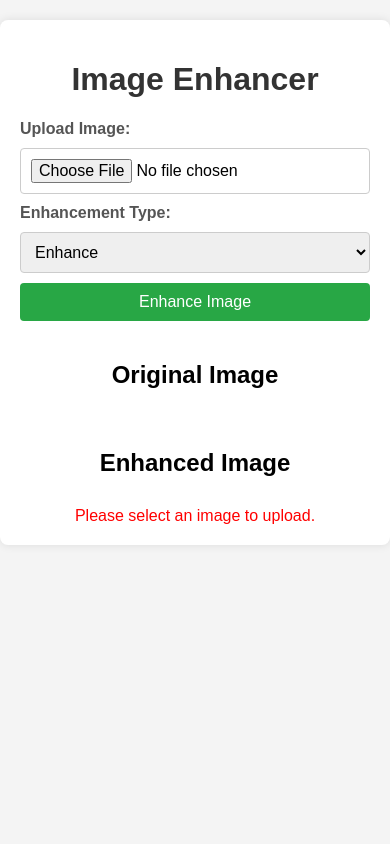
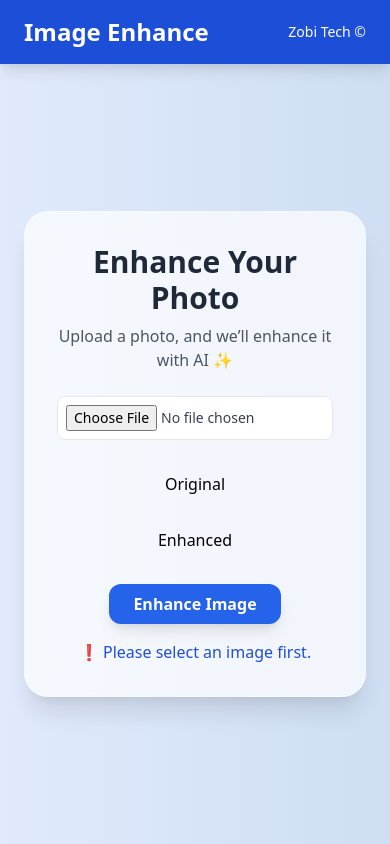
Before and after one commit to Bhayazk/Image_enhance, a plain HTML site: page index.html in a window 390 px wide. Both pictures are taken after a click on the button "Enhance Image". Drawn offline with nearby package versions, Linux system fonts and the light colour scheme.

Commit message:
Update index.html

```diff
--- a/index.html
+++ b/index.html
@@ -1,280 +1,146 @@
+
 <!DOCTYPE html>
 <html lang="en">
 <head>
-  <meta charset="UTF-8">
-  <meta name="viewport" content="width=device-width, initial-scale=1.0">
-  <title>Image Enhancer</title>
+  <meta charset="UTF-8" />
+  <meta name="viewport" content="width=device-width, initial-scale=1.0"/>
+  <title>Image Enhance</title>
+  <link href="https://cdn.jsdelivr.net/npm/tailwindcss@2.2.19/dist/tailwind.min.css" rel="stylesheet">
   <style>
     body {
-      font-family: Arial, sans-serif;
-      margin: 0;
-      padding: 0;
-      background-color: #f4f4f4;
+      background: linear-gradient(to right, #e0eafc, #cfdef3);
     }
-
-    .container {
-      max-width: 800px;
-      margin: 20px auto;
-      padding: 20px;
-      background: white;
-      border-radius: 8px;
-      box-shadow: 0 0 10px rgba(0, 0, 0, 0.1);
+    .glass {
+      backdrop-filter: blur(20px);
+      background: rgba(255, 255, 255, 0.7);
+      border: 1px solid rgba(255, 255, 255, 0.3);
     }
-
-    h1 {
-      text-align: center;
-      color: #333;
+    .fade-in {
+      animation: fadeIn 0.6s ease-in-out forwards;
     }
-
-    .input-section {
-      display: flex;
-      flex-direction: column;
-      gap: 10px;
-      margin-bottom: 20px;
-    }
-
-    label {
-      font-weight: bold;
-      color: #555;
-    }
-
-    input[type="file"], select, button {
-      padding: 10px;
-      font-size: 16px;
-      border: 1px solid #ccc;
-      border-radius: 4px;
-    }
-
-    button {
-      background-color: #28a745;
-      color: white;
-      border: none;
-      cursor: pointer;
-      transition: background-color 0.3s;
-    }
-
-    button:hover {
-      background-color: #218838;
-    }
-
-    .image-section {
-      display: flex;
-      justify-content: space-between;
-      gap: 20px;
-    }
-
-    .image-section div {
-      flex: 1;
-      text-align: center;
-    }
-
-    img {
-      max-width: 100%;
-      height: auto;
-      border: 1px solid #ddd;
-      border-radius: 4px;
-    }
-
-    .error {
-      color: red;
-      text-align: center;
-      margin-top: 10px;
-    }
-
-    #downloadLink {
-      display: block;
-      margin-top: 10px;
-      color: #007bff;
-      text-decoration: none;
-    }
-
-    #downloadLink:hover {
-      text-decoration: underline;
-    }
-
-    #loading {
-      display: none;
-      text-align: center;
-      color: #555;
-      margin-top: 10px;
-    }
-
-    @media (max-width: 600px) {
-      .image-section {
-        flex-direction: column;
-      }
+    @keyframes fadeIn {
+      0% { opacity: 0; transform: translateY(10px); }
+      100% { opacity: 1; transform: translateY(0); }
     }
   </style>
 </head>
-<body>
-  <div class="container">
-    <h1>Image Enhancer</h1>
-    <div class="input-section">
-      <label for="imageUpload">Upload Image:</label>
-      <input type="file" id="imageUpload" accept="image/*" />
-      <label for="enhanceType">Enhancement Type:</label>
-      <select id="enhanceType">
-        <option value="enhance">Enhance</option>
-        <option value="dehaze">Dehaze</option>
-        <option value="recolor">Recolor</option>
-      </select>
-      <button onclick="enhanceImage()">Enhance Image</button>
+<body class="min-h-screen font-sans flex flex-col">
+
+  <!-- Top Bar -->
+  <header class="bg-blue-700 text-white py-4 shadow-lg">
+    <div class="container mx-auto px-6 flex justify-between items-center">
+      <h1 class="text-2xl font-bold">Image Enhance</h1>
+      <span class="text-sm">Zobi Tech ©</span>
     </div>
-    <div id="loading">Processing...</div>
-    <div class="image-section">
-      <div>
-        <h2>Original Image</h2>
-        <img id="originalImage" alt="Original Image" style="display: none;" />
+  </header>
+
+  <!-- Main App Card -->
+  <main class="flex-1 flex justify-center items-center p-6">
+    <div class="glass p-8 rounded-3xl shadow-xl w-full max-w-4xl fade-in">
+      <div class="text-center mb-6">
+        <h2 class="text-3xl font-bold text-gray-800 mb-2">Enhance Your Photo</h2>
+        <p class="text-gray-600">Upload a photo, and we’ll enhance it with AI ✨</p>
       </div>
-      <div>
-        <h2>Enhanced Image</h2>
-        <img id="enhancedImage" alt="Enhanced Image" style="display: none;" />
-        <a id="downloadLink" style="display: none;" download="enhanced_image.jpg">Download Enhanced Image</a>
+
+      <input type="file" accept="image/*" id="imageInput"
+        class="w-full mb-4 p-2 border rounded-lg bg-white text-sm text-gray-700" />
+
+      <div class="grid grid-cols-1 md:grid-cols-2 gap-6 mt-4">
+        <div class="text-center">
+          <h3 class="font-medium mb-2">Original</h3>
+          <img id="originalImage" class="rounded-lg shadow max-h-60 mx-auto" />
+        </div>
+        <div class="text-center">
+          <h3 class="font-medium mb-2">Enhanced</h3>
+          <img id="enhancedImage" class="rounded-lg shadow max-h-60 mx-auto" />
+        </div>
       </div>
+
+      <div class="flex justify-center mt-6 space-x-4">
+        <button id="submitBtn"
+          class="bg-blue-600 hover:bg-blue-700 text-white font-semibold px-6 py-2 rounded-xl transition shadow-lg">
+          Enhance Image
+        </button>
+        <a id="downloadBtn"
+          class="hidden bg-green-600 hover:bg-green-700 text-white font-semibold px-6 py-2 rounded-xl transition shadow-lg"
+          download="enhanced.jpg">
+          Download Image
+        </a>
+      </div>
+
+      <p id="status" class="text-center mt-4 text-blue-700 font-medium"></p>
     </div>
-    <div id="error" class="error" style="display: none;"></div>
-  </div>
-  <script src="https://cdn.jsdelivr.net/npm/axios/dist/axios.min.js"></script>
-  <script src="https://unpkg.com/file-type@16.5.3/dist/file-type.min.js"></script>
+  </main>
+
   <script>
-    // Buffer polyfill for browser environment
-    if (typeof Buffer === 'undefined') {
-      window.Buffer = {
-        from: (data) => {
-          if (data instanceof Uint8Array) return data;
-          if (Array.isArray(data)) return new Uint8Array(data);
-          if (typeof data === 'string') return new Uint8Array([...data].map((c) => c.charCodeAt(0)));
-          throw new Error('Unsupported Buffer.from input');
-        },
-        concat: (buffers) => {
-          const totalLength = buffers.reduce((sum, buf) => sum + buf.length, 0);
-          const result = new Uint8Array(totalLength);
-          let offset = 0;
-          for (const buf of buffers) {
-            result.set(buf, offset);
-            offset += buf.length;
-          }
-          return result;
-        },
+    const imageInput = document.getElementById('imageInput');
+    const originalImage = document.getElementById('originalImage');
+    const enhancedImage = document.getElementById('enhancedImage');
+    const statusText = document.getElementById('status');
+    const submitBtn = document.getElementById('submitBtn');
+    const downloadBtn = document.getElementById('downloadBtn');
+
+    let base64Image = "";
+
+    imageInput.addEventListener('change', (event) => {
+      const file = event.target.files[0];
+      if (!file) return;
+
+      const reader = new FileReader();
+      reader.onload = () => {
+        base64Image = reader.result.split(',')[1];
+        originalImage.src = reader.result;
+        enhancedImage.src = "";
+        downloadBtn.classList.add("hidden");
+        statusText.textContent = "";
       };
-    }
+      reader.readAsDataURL(file);
+    });
 
-    // Function to upload image to ImgBB
-    async function uploadImage(file) {
-      const form = new FormData();
-      form.append('image', file);
-      try {
-        const response = await axios.post('https://api.imgbb.com/1/upload', form, {
-          params: {
-            key: 'ece5e2f4462ff6f8be41c9742c3cea0f',
-          },
-        });
-        return response.data.data.url; // ImgBB returns the image URL
-      } catch (error) {
-        throw new Error(`Image upload to ImgBB failed: ${error.message}`);
-      }
-    }
-
-    // Function to enhance image
-    async function remini(imageUrl, enhancementType = 'enhance') {
-      return new Promise((resolve, reject) => {
-        const validTypes = ['enhance', 'dehaze', 'recolor'];
-        if (!validTypes.includes(enhancementType)) enhancementType = 'enhance';
-
-        // Use CORS proxy to bypass potential CORS issues (temporary)
-        const corsProxy = 'https://cors-anywhere.herokuapp.com/';
-        const url = `${corsProxy}https://inferenceengine.vyro.ai/${enhancementType}`;
-        const data = {
-          image_url: imageUrl,
-          model_version: '1',
-        };
-
-        axios
-          .post(url, data, {
-            headers: {
-              'User-Agent': 'okhttp/4.9.3',
-              'Connection': 'Keep-Alive',
-              'Accept-Encoding': 'gzip',
-              'Content-Type': 'application/json',
-            },
-            responseType: 'arraybuffer',
-          })
-          .then((response) => {
-            resolve(Buffer.from(response.data));
-          })
-          .catch((error) => {
-            reject(new Error(`API request failed: ${error.message}`));
-          });
-      });
-    }
-
-    // Handle image enhancement
-    async function enhanceImage() {
-      const imageUpload = document.getElementById('imageUpload');
-      const enhanceType = document.getElementById('enhanceType').value;
-      const originalImage = document.getElementById('originalImage');
-      const enhancedImage = document.getElementById('enhancedImage');
-      const downloadLink = document.getElementById('downloadLink');
-      const errorDiv = document.getElementById('error');
-      const loadingDiv = document.getElementById('loading');
-
-      // Reset UI
-      errorDiv.style.display = 'none';
-      enhancedImage.style.display = 'none';
-      downloadLink.style.display = 'none';
-      loadingDiv.style.display = 'none';
-
-      if (!imageUpload.files[0]) {
-        errorDiv.textContent = 'Please select an image to upload.';
-        errorDiv.style.display = 'block';
+    submitBtn.addEventListener('click', async () => {
+      if (!base64Image) {
+        statusText.textContent = "❗ Please select an image first.";
         return;
       }
 
-      const file = imageUpload.files[0];
-      // Check file size (10MB limit)
-      if (file.size > 10 * 1024 * 1024) {
-        errorDiv.textContent = 'Image size exceeds 10MB.';
-        errorDiv.style.display = 'block';
-        return;
-      }
+      statusText.textContent = "⏫ Uploading image to ImgBB...";
+      submitBtn.disabled = true;
 
       try {
-        // Show loading indicator
-        loadingDiv.style.display = 'block';
+        const imgbbKey = "ece5e2f4462ff6f8be41c9742c3cea0f";
+        const uploadRes = await fetch('https://api.imgbb.com/1/upload', {
+          method: 'POST',
+          headers: { 'Content-Type': 'application/x-www-form-urlencoded' },
+          body: new URLSearchParams({
+            key: imgbbKey,
+            image: base64Image
+          })
+        });
 
-        // Display original image
-        originalImage.src = URL.createObjectURL(file);
-        originalImage.style.display = 'block';
+        const uploadData = await uploadRes.json();
+        if (!uploadData.data || !uploadData.data.url) throw new Error("Image upload failed.");
 
-        // Detect file type
-        const { FileType } = window['file-type'];
-        const arrayBuffer = await file.arrayBuffer();
-        const fileType = await FileType.fromBuffer(arrayBuffer);
-        const mimeType = fileType?.mime || 'image/jpeg';
-        const ext = fileType?.ext || 'jpg';
+        const imageUrl = uploadData.data.url;
+        statusText.textContent = "✨ Enhancing with Remini...";
 
-        // Upload image to ImgBB
-        const imageUrl = await uploadImage(file);
+        const response = await fetch(`https://apis.davidcyriltech.my.id/remini?url=${encodeURIComponent(imageUrl)}`);
+        if (!response.ok) throw new Error("Remini API error");
 
-        // Call remini function with image URL
-        const enhancedBuffer = await remini(imageUrl, enhanceType);
+        const blob = await response.blob();
+        const enhancedUrl = URL.createObjectURL(blob);
 
-        // Display enhanced image
-        const blob = new Blob([enhancedBuffer], { type: mimeType });
-        enhancedImage.src = URL.createObjectURL(blob);
-        enhancedImage.style.display = 'block';
+        enhancedImage.src = enhancedUrl;
+        downloadBtn.href = enhancedUrl;
+        downloadBtn.classList.remove("hidden");
+        statusText.textContent = "✅ Image enhanced successfully!";
+      } catch (err) {
+        console.error(err);
+        statusText.textContent = `❌ Error: ${err.message}`;
+      } finally {
+        submitBtn.disabled = false;
+      }
+    });
+  </script>
 
-        // Set up download link
-        downloadLink.href = enhancedImage.src;
-        downloadLink.download = `enhanced_image.${ext}`;
-        downloadLink.style.display = 'block';
-      } catch (error) {
-        errorDiv.textContent = `Error: ${error.message}`;
-        errorDiv.style.display = 'block';
-      } finally {
-        loadingDiv.style.display = 'none';
-      }
-    }
-  </script>
 </body>
 </html>
```
